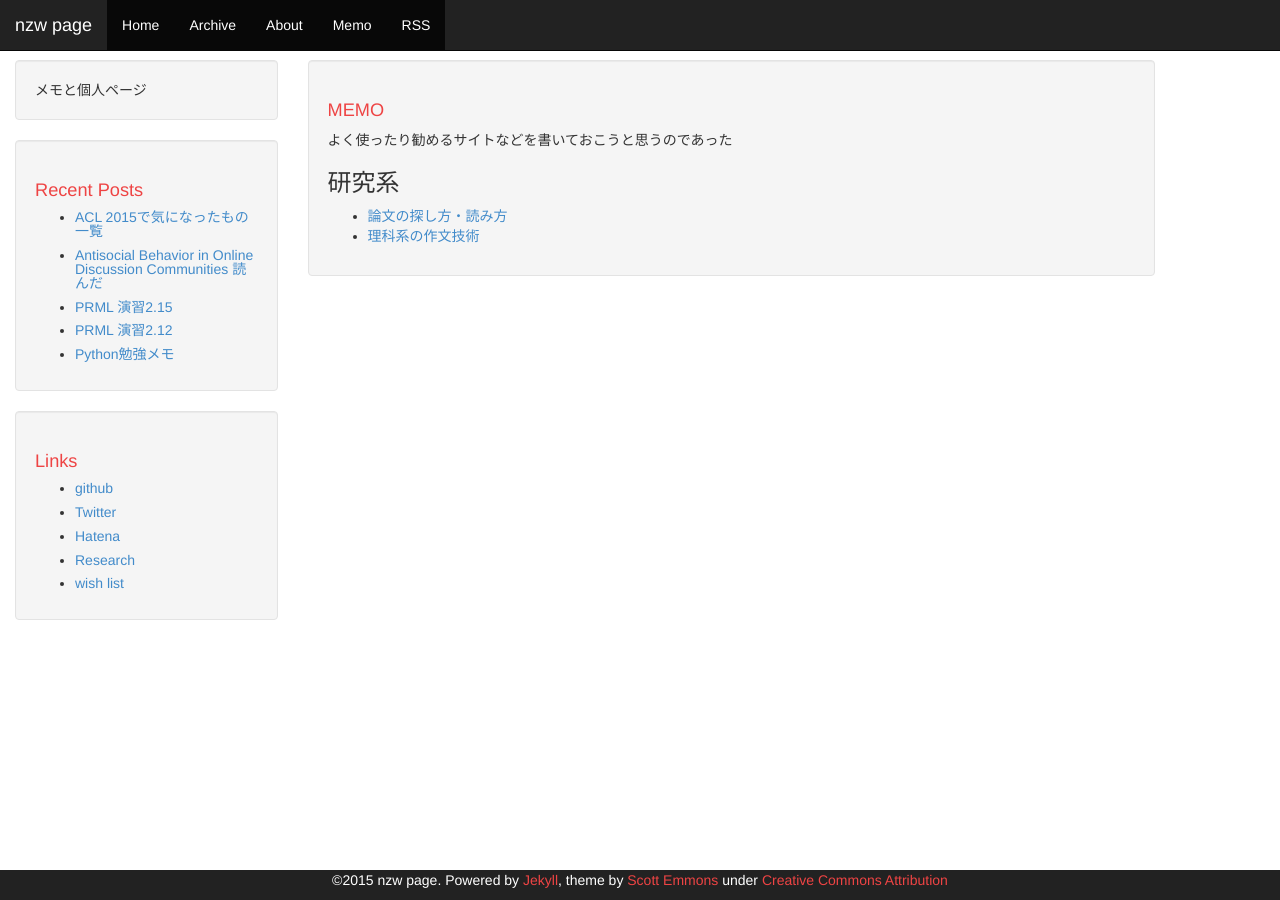
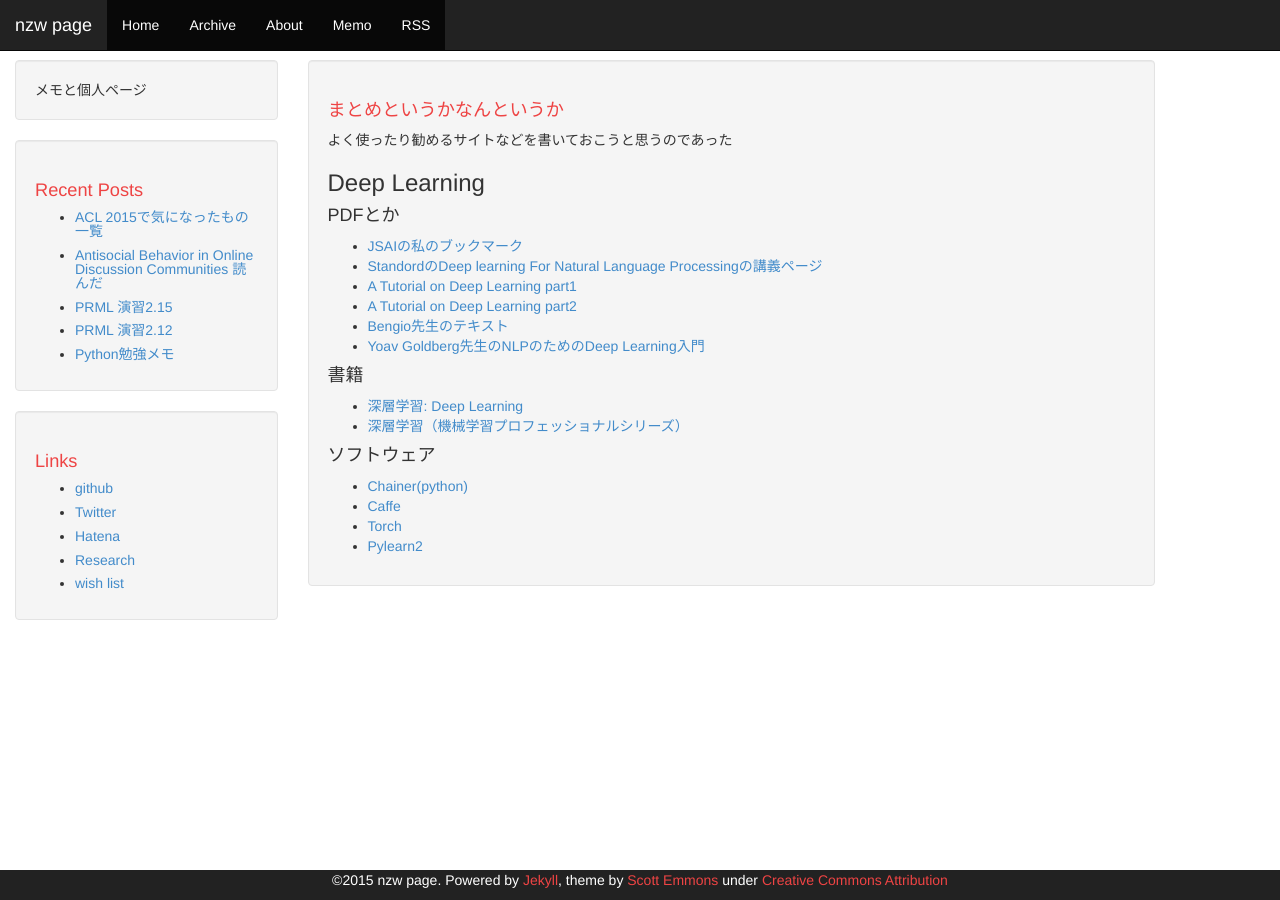
Before and after one commit to nzw0301/nzw0301.github.io, a Jekyll site: the page built from memo.html, in a window 1280 px wide. Built offline with Jekyll 4.4.1, drawn with Linux system fonts in a browser that asks for light colours; Markdown is read by kramdown in place of the engine named in the settings.

Commit message:
deep learningのまとめを追加

```diff
--- a/memo.html
+++ b/memo.html
@@ -3,14 +3,28 @@ layout: default
 ---
 
 <div class="well">
-  <h1>MEMO</h1>
+  <h1>まとめというかなんというか</h1>
   <p>よく使ったり勧めるサイトなどを書いておこうと思うのであった</p>
-
-
-
-  <h3>研究系</h3>
+  <h3>Deep Learning</h3>
+  <h4>PDFとか</h4>
   <ul>
-    <li><a href="http://www.slideshare.net/akaneuemichi/ss-19884095">論文の探し方・読み方</a></li>
-    <li><a href="http://www.amazon.co.jp/%E7%90%86%E7%A7%91%E7%B3%BB%E3%81%AE%E4%BD%9C%E6%96%87%E6%8A%80%E8%A1%93-%E4%B8%AD%E5%85%AC%E6%96%B0%E6%9B%B8-624-%E6%9C%A8%E4%B8%8B-%E6%98%AF%E9%9B%84/dp/4121006240">理科系の作文技術</a></li>
+    <li><a href="http://www.ai-gakkai.or.jp/my-bookmark_vol29-no4/">JSAIの私のブックマーク</a></li>
+    <li><a href="http://cs224d.stanford.edu/syllabus.html">StandordのDeep learning For Natural Language Processingの講義ページ</a></li>
+    <li><a href="http://www-cs.stanford.edu/~quocle/tutorial1.pdf">A Tutorial on Deep Learning part1</a></li>
+    <li><a href="http://www-cs.stanford.edu/~quocle/tutorial2.pdf">A Tutorial on Deep Learning part2</a></li>
+    <li><a href="http://goodfeli.github.io/dlbook/">Bengio先生のテキスト</a></li>
+    <li><a href="http://u.cs.biu.ac.il/~yogo/nnlp.pdf">Yoav Goldberg先生のNLPのためのDeep Learning入門</a></li>
+  </ul>
+  <h4>書籍</h4>
+  <ul>
+    <li><a href="http://amzn.to/1RQTNQs">深層学習: Deep Learning</a></li>
+    <li><a href="http://amzn.to/1RQTOEi">深層学習（機械学習プロフェッショナルシリーズ）</a></li>
+  </ul>
+  <h4>ソフトウェア</h4>
+  <ul>
+    <li><a href="http://chainer.org/">Chainer(python)</a></li>
+    <li><a href="http://caffe.berkeleyvision.org/">Caffe</a></li>
+    <li><a href="http://torch.ch/">Torch</a></li>
+    <li><a href="http://deeplearning.net/software/pylearn2/">Pylearn2</a></li>
   </ul>
 </div>
```
